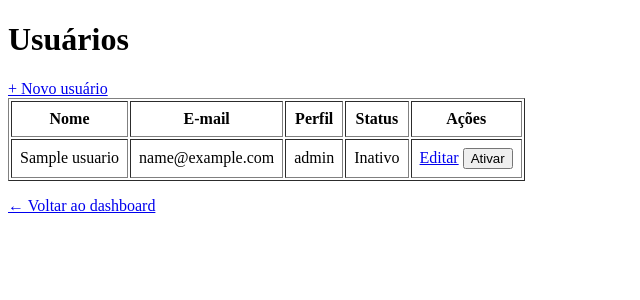
After one commit to DTomedev/ProjetoMVC, a FastAPI app: template app/templates/usuarios/index.html in a window 1280 px wide. The commit adds this page. Shown: the top 300 px of the page, without its empty margins (0-640 px from the left). Run offline with FastAPI, Linux system fonts and the light colour scheme; the template is opened without the code that fills it: most values are stand-ins (such as "Sample title", 1, 10 or a date in 2020).

Commit message:
Adiciona controle de acesso para administradores e novas rotas de gerenciamento de usuários

```diff
--- a/app/auth.py
+++ b/app/auth.py
@@ -83,3 +83,14 @@ def get_usuario_opcional(request: Request):
         return get_usuario_logado(request)
     except HTTPException:
             return None
+
+# Quando o usuario é Administrador
+def get_admin(request: Request):
+    usuario = get_usuario_logado(request)
+
+    if usuario.get("role") != "admin":
+        raise HTTPException(
+            status_code=status.HTTP_403_FORBIDDEN,
+            detail="Acesso apenas para administradores"
+        )
+    return usuario
--- a/app/main.py
+++ b/app/main.py
@@ -4,6 +4,7 @@ from fastapi.templating import Jinja2Templates
 from fastapi.responses import HTMLResponse, RedirectResponse
 
 from app.controllers import auth_controller
+from app.controllers import admin_controller
 from app.auth import get_usuario_opcional
 
 app = FastAPI(title="Sistema MVC")
@@ -16,6 +17,7 @@ templates = Jinja2Templates(directory="app/templates")
 
 #Incluir os routers do controller
 app.include_router(auth_controller.router)
+app.include_router(admin_controller.router)
 
 @app.get("/")
 def tela_home(
--- /dev/null
+++ b/app/templates/usuarios/index.html
@@ -0,0 +1,63 @@
+<!DOCTYPE html>
+<html lang="pt-br">
+<head>
+    <meta charset="UTF-8">
+    <title>Usuários — Estoque</title>
+</head>
+<body>
+    <h1>Usuários</h1>
+
+    <a href="/usuarios/novo">+ Novo usuário</a>
+
+    <!-- Mensagens de feedback via query string -->
+    {% if request.query_params.get('criado') == 'ok' %}
+        <p style="color: green;">Usuário criado com sucesso!</p>
+    {% endif %}
+    {% if request.query_params.get('editado') == 'ok' %}
+        <p style="color: green;">Usuário atualizado com sucesso!</p>
+    {% endif %}
+    {% if request.query_params.get('erro') == 'autoproprio' %}
+        <p style="color: red;">Você não pode desativar sua própria conta.</p>
+    {% endif %}
+
+    <table border="1" cellpadding="8">
+        <thead>
+            <tr>
+                <th>Nome</th>
+                <th>E-mail</th>
+                <th>Perfil</th>
+                <th>Status</th>
+                <th>Ações</th>
+            </tr>
+        </thead>
+        <tbody>
+            {% for u in usuarios %}
+            <tr>
+                <td>{{ u.nome }}</td>
+                <td>{{ u.email }}</td>
+                <td>{{ u.role }}</td>
+                <td>{{ "Ativo" if u.ativo else "Inativo" }}</td>
+                <td>
+                    <a href="/usuarios/{{ u.id }}/editar">Editar</a>
+
+                    <!--
+                        Usamos um form com POST para ações destrutivas.
+                        Links GET podem ser acionados acidentalmente
+                        (pré-fetch do browser, bots, etc.)
+                    -->
+                    <form action="/usuarios/{{ u.id }}/toggle-ativo"
+                          method="post"
+                          style="display:inline">
+                        <button type="submit">
+                            {{ "Desativar" if u.ativo else "Ativar" }}
+                        </button>
+                    </form>
+                </td>
+            </tr>
+            {% endfor %}
+        </tbody>
+    </table>
+
+    <p><a href="/">← Voltar ao dashboard</a></p>
+</body>
+</html>
```
Also changed, not shown: app/controllers/admin_controller.py (added, +33 -0 lines), app/templates/auth/login.html (+6 -1 lines), criar_usuarios.py (added, +49 -0 lines), banco.db.
